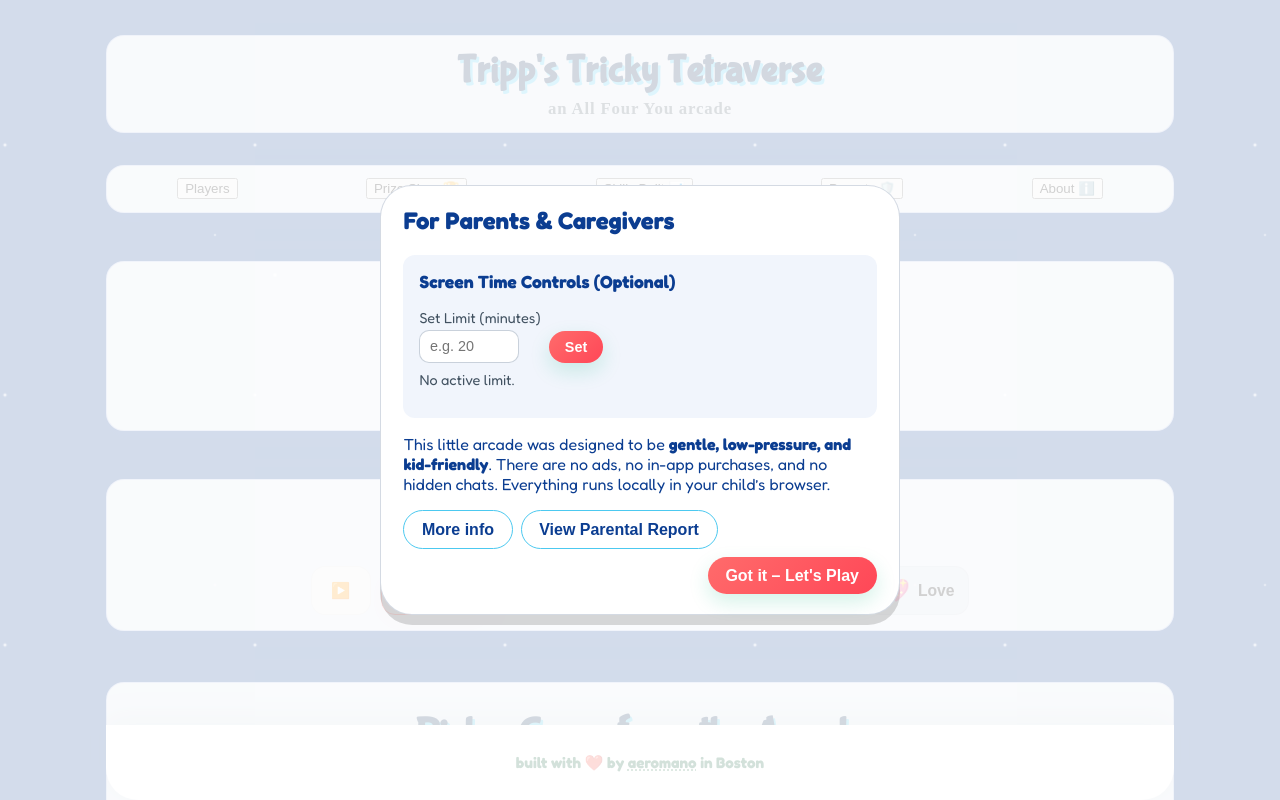
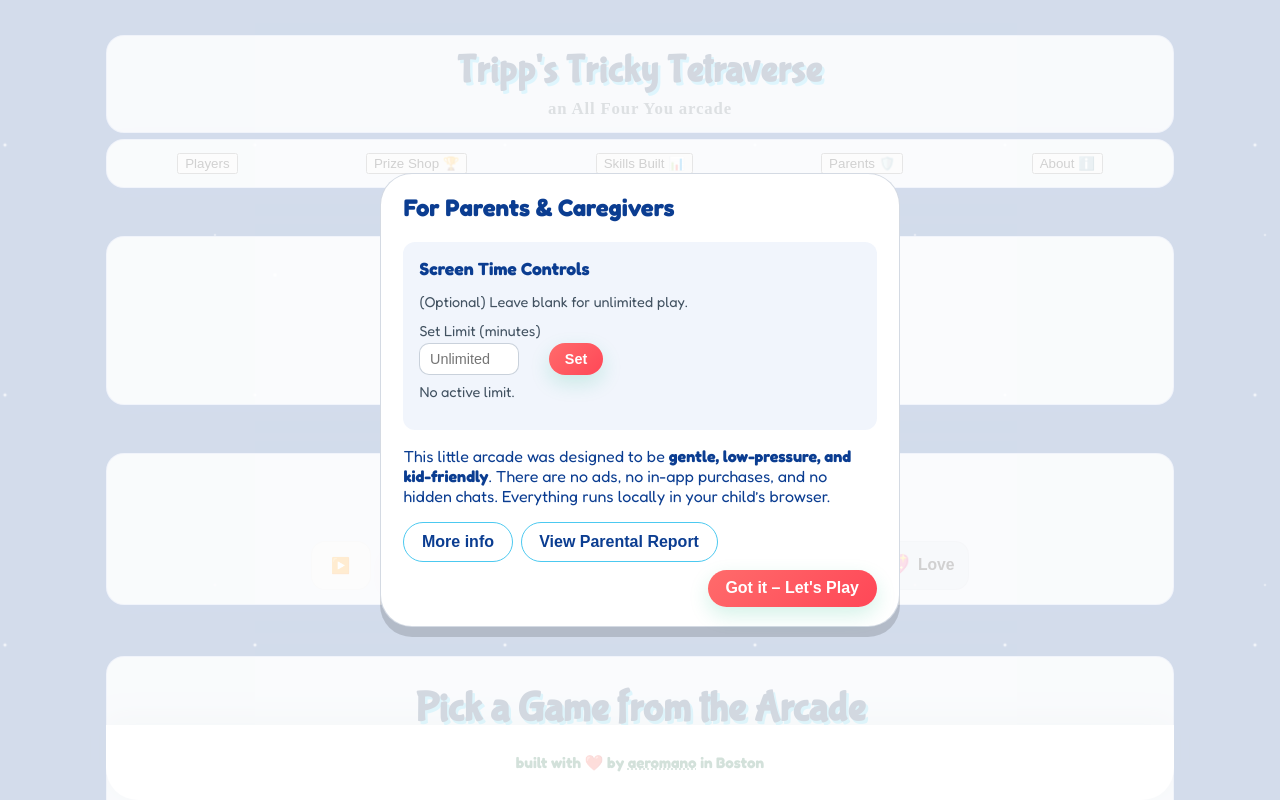
Before and after one commit to ashleyer/tripp-s-tricky-tetraverse, a React (Vite) app: page / in a window 1280 px wide. Both pictures are taken after a click on the button "Tap to Begin". Shown: the top 800 px of the page. Built offline with nearby package versions, Linux system fonts and the light colour scheme; a web font is replaced by a local one.

Commit message:
fixed user persistence

```diff
--- a/src/App.css
+++ b/src/App.css
@@ -994,3 +994,28 @@ button, a, .interactive-hover, .game-card, .player-widget, .prize-widget-btn, .m
   z-index: 9999;
   animation: particle-pop 0.8s ease-out forwards;
 }
+
+/* Sticky Header Container */
+.sticky-top-bar {
+  position: sticky;
+  top: 0;
+  z-index: 900;
+  background: rgba(11, 61, 145, 0.95); /* Matches --bg-primary with slight transparency */
+  backdrop-filter: blur(8px);
+  padding-top: 0.5rem;
+  padding-bottom: 0.5rem;
+  box-shadow: 0 4px 20px rgba(0,0,0,0.2);
+  margin-bottom: 1rem;
+}
+
+/* Adjust margins when inside sticky bar to be more compact */
+.sticky-top-bar .app-header {
+  margin: 0.5rem auto 0.5rem auto;
+  padding: 1rem;
+}
+
+.sticky-top-bar .main-overlay-nav {
+  margin: 0.5rem auto 0.5rem auto;
+}
+
+/* Ensure content below doesn't get hidden if we used fixed, but sticky handles it. */
--- a/src/App.tsx
+++ b/src/App.tsx
@@ -145,7 +145,7 @@ const App: React.FC = () => {
   const [showParentOverlay, setShowParentOverlay] = useState<boolean>(false);
   const [showPlayersOverlay, setShowPlayersOverlay] = useState<boolean>(false);
   const [showAboutOverlay, setShowAboutOverlay] = useState<boolean>(false);
-  const [showIntro, setShowIntro] = useState<boolean>(true);
+  const [showIntro, setShowIntro] = useState<boolean>(!player.name);
   const [showTour, setShowTour] = useState<boolean>(false);
   const [pendingTour, setPendingTour] = useState<boolean>(false);
   const [showTutorial, setShowTutorial] = useState<{
@@ -519,6 +519,7 @@ const App: React.FC = () => {
     <div className={`app-root ${selectedGame ? "in-game" : ""}`}>
       <GlobalEffects />
 
+      <div className="sticky-top-bar">
         <header className="app-header" aria-label="Tripp's Tricky Tetraverse">
           <div className="header-main">
             <div className="header-text-block">
@@ -560,6 +561,7 @@ const App: React.FC = () => {
             </li>
           </ul>
         </nav>
+      </div>
 
       {/* Player Profile & Points Section */}
       <section className="profile-section" id="tour-profile" aria-label="Current Player">
@@ -1138,11 +1140,14 @@ const ParentOverlay: React.FC<ParentOverlayProps> = ({ onClose, onOpenReport, sc
         <h2>For Parents & Caregivers</h2>
 
         <div style={{background: 'rgba(30, 80, 200, 0.06)', padding: '1rem', borderRadius: '12px', marginBottom: '1rem'}}>
-          <h3 style={{marginTop:0, fontSize:'1.1rem'}}>Screen Time Controls (Optional)</h3>
+          <h3 style={{marginTop:0, fontSize:'1.1rem'}}>Screen Time Controls</h3>
+          <p style={{fontSize:'0.9rem', color:'var(--text-muted)', margin:'-4px 0 12px 0'}}>
+            (Optional) Leave blank for unlimited play.
+          </p>
           <form onSubmit={handleSubmit} style={{display:'flex', gap:'8px', alignItems:'flex-end'}}>
             <label className="form-label" style={{marginBottom:0}}>
               Set Limit (minutes)
-              <input type="number" name="minutes" min="1" max="120" placeholder="e.g. 20" style={{width:'100px'}} />
+              <input type="number" name="minutes" min="1" max="120" placeholder="Unlimited" style={{width:'100px'}} />
             </label>
             <button type="submit" className="primary-button" style={{padding:'0.5rem 1rem', fontSize:'0.9rem'}}>Set</button>
           </form>
--- a/src/games/BootsGame.tsx
+++ b/src/games/BootsGame.tsx
@@ -121,7 +121,10 @@ const BootsGame: React.FC<SimpleGameProps> = ({ onFinish, onExit }) => {
     <div className="game-panel" ref={containerRef} style={{
       overflow: 'hidden',
       position: 'relative',
-      background: `linear-gradient(to bottom, #ffffff 0%, ${targetColor.hex}22 100%)`
+      background: `linear-gradient(to bottom, #ffffff 0%, ${targetColor.hex}22 100%)`,
+      minHeight: '80vh',
+      display: 'flex',
+      flexDirection: 'column'
     }}>
       <div style={{
         position: 'absolute', top: 0, left: 0, right: 0,
@@ -142,7 +145,7 @@ const BootsGame: React.FC<SimpleGameProps> = ({ onFinish, onExit }) => {
         </div>
       </div>
 
-      <div className="boots-rain-area" style={{ position: 'relative', height: '100%', marginTop: '60px' }}>
+      <div className="boots-rain-area" style={{ position: 'relative', flex: 1, marginTop: '60px' }}>
         {boots.map(boot => (
           <button
             key={boot.id}
@@ -192,7 +195,7 @@ const BootsGame: React.FC<SimpleGameProps> = ({ onFinish, onExit }) => {
       <style>{`
         @keyframes fall {
           from { transform: translateY(0px) rotate(-5deg); }
-          to { transform: translateY(600px) rotate(5deg); }
+          to { transform: translateY(90vh) rotate(5deg); }
         }
         .falling-boot:active { transform: scale(0.9); }
         .boot-splashed { transform: scale(1.4) rotate(15deg) !important; opacity: 0 !important; transition: all 0.3s ease-out !important; }
```
Lines whose indentation alone changed are shown as unchanged.
